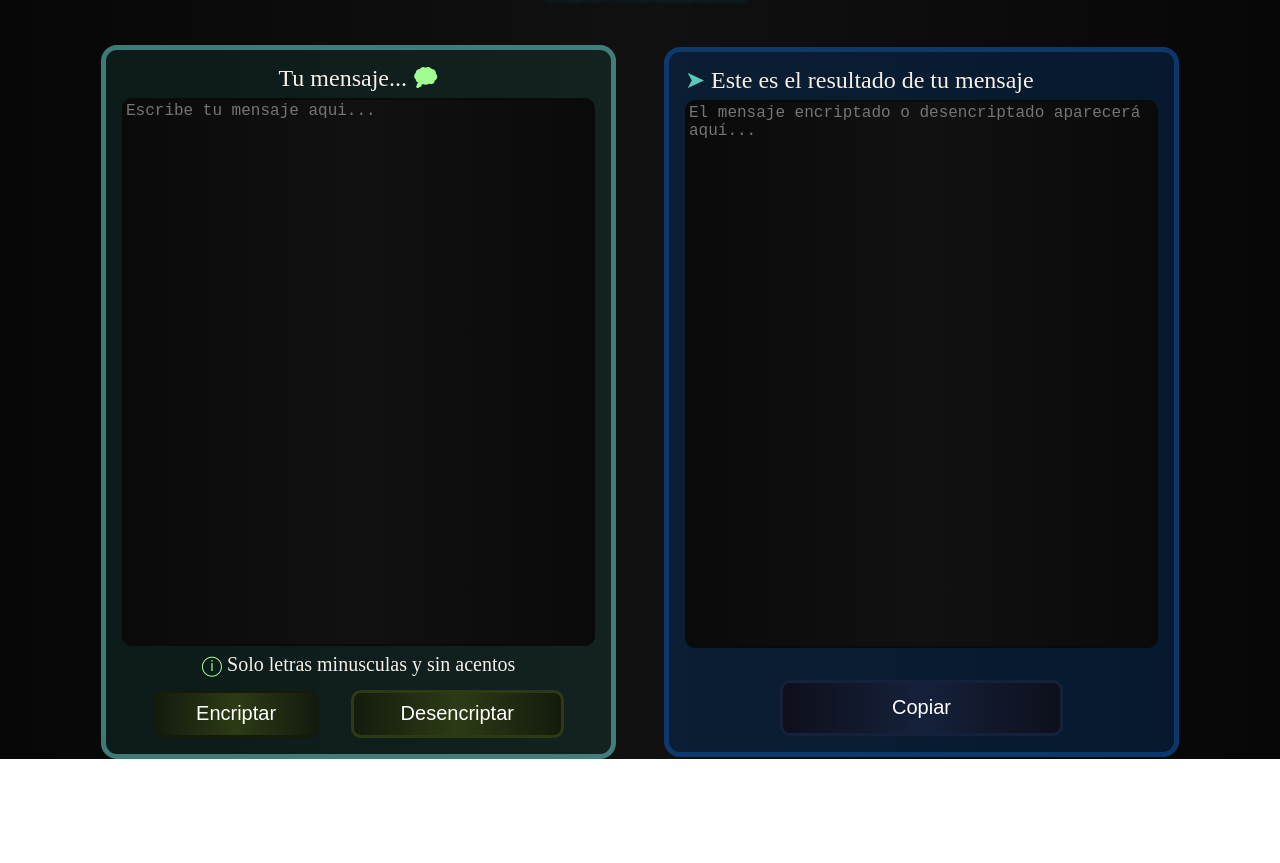
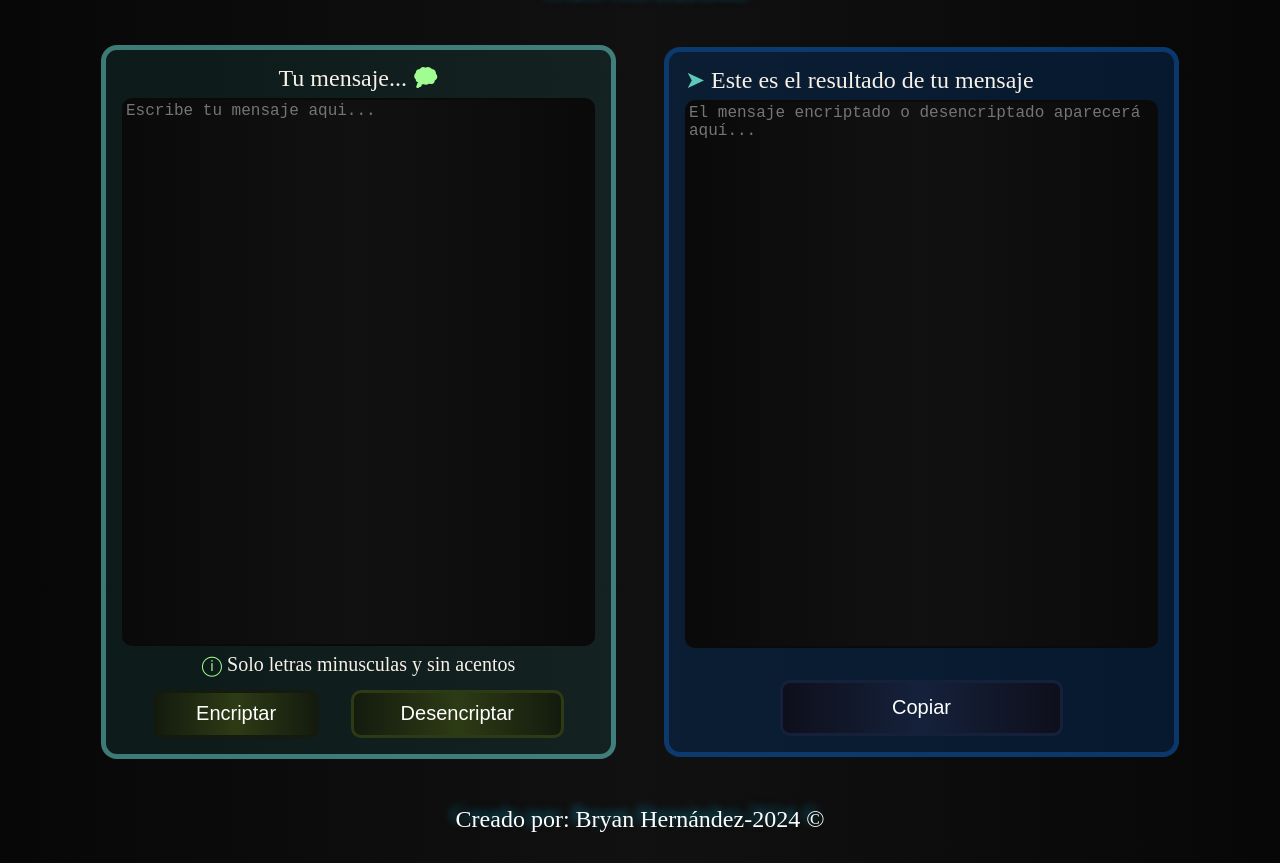
Before and after one commit to Bryann28/encriptador-de-texto, a plain HTML site: page index.html in a window 1280 px wide. Shown: the part 176-1039 px from the top of the page. Before the commit the page ends 935 px from the top, so only its background shows below. Drawn offline with Linux system fonts and the light colour scheme.

Commit message:
Agrega html del footer y estilo css

```diff
--- a/index.html
+++ b/index.html
@@ -34,7 +34,9 @@
             </div>
         </div>
     </main>
-    <footer></footer>
+    <footer>
+        <p>Creado por: Bryan Hernández-2024 &copy</p>
+    </footer>
     <script src="app.js"></script>
 </body>
 </html>
--- a/style.css
+++ b/style.css
@@ -144,7 +144,7 @@ body{
     flex-wrap: wrap;
 }
 .copiar{
-    color: white;
+    color: #ffffff;
     background: linear-gradient(to right, #0e0f1b, #15213b, #0e0f1b);
     border: solid #15213b;
     width: 60%;
@@ -157,3 +157,13 @@ body{
     transition: 0.7s all;
     cursor: pointer;
 }
+
+footer{
+    display: flex;
+    justify-content: center;
+    align-items: center;
+    color: #ffffff;
+    font-size: 1.5rem;
+    padding: 3rem 0 2rem 0;
+    text-shadow: #00c9fc81 -.3rem -.3rem .5rem;
+}
```
